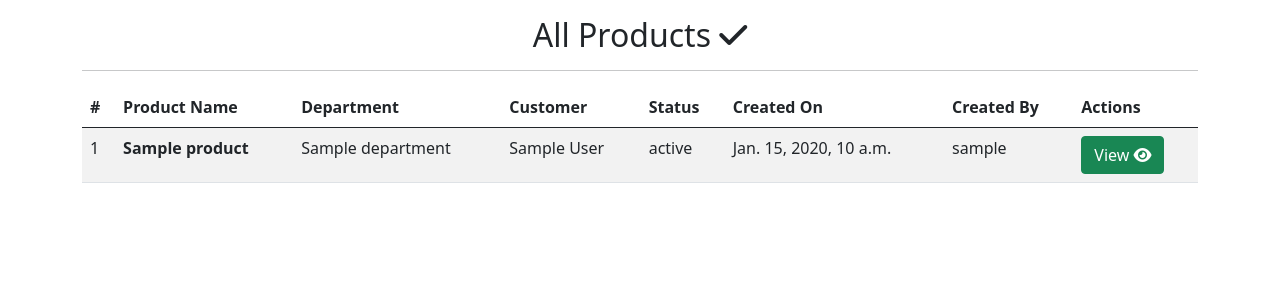
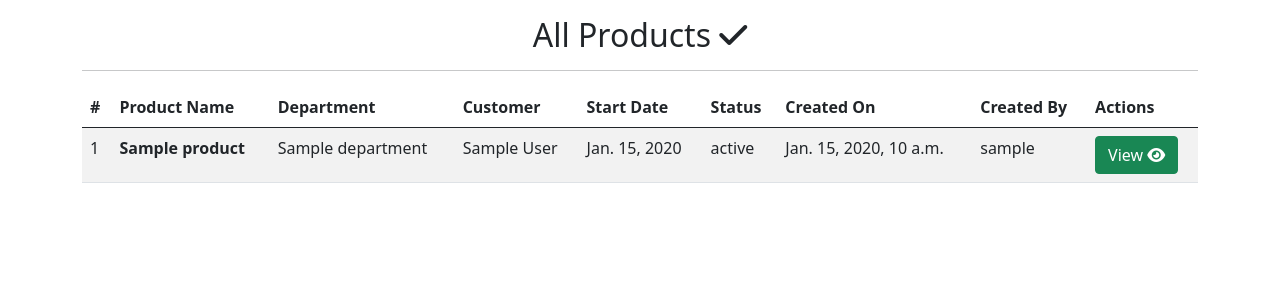
Before and after one commit to Meade-Farm-Group/product-app-flask, a Django app: page /products/ in a window 1280 px wide. Shown: the part 86-386 px from the top of the page. Run offline with Django 3.2, Linux system fonts and the light colour scheme; a user stored in the database is signed in; tables that the repository leaves empty hold one stand-in row (values such as "Sample post"); some libraries are stand-ins or nearby versions.

Commit message:
feat: add start date to table

```diff
--- a/npd/products/templates/products/product_table.html
+++ b/npd/products/templates/products/product_table.html
@@ -13,6 +13,7 @@
                     <th>Product Name</th>
                     <th>Department</th>
                     <th>Customer</th>
+                    <th>Start Date</th>
                     <th>Status</th>
                     <th>Created On</th>
                     <th>Created By</th>
@@ -26,6 +27,7 @@
                         <th>{{ product.product_name }}</th>
                         <td>{{ product.department }}</td>
                         <td>{{ product.customer }}</td>
+                        <td>{{ product.start_date }}</td>
                         <td>{{ product.status }}</td>
                         <td>{{ product.created_on }}</td>
                         <td>{{ product.created_by }}</td>
```
